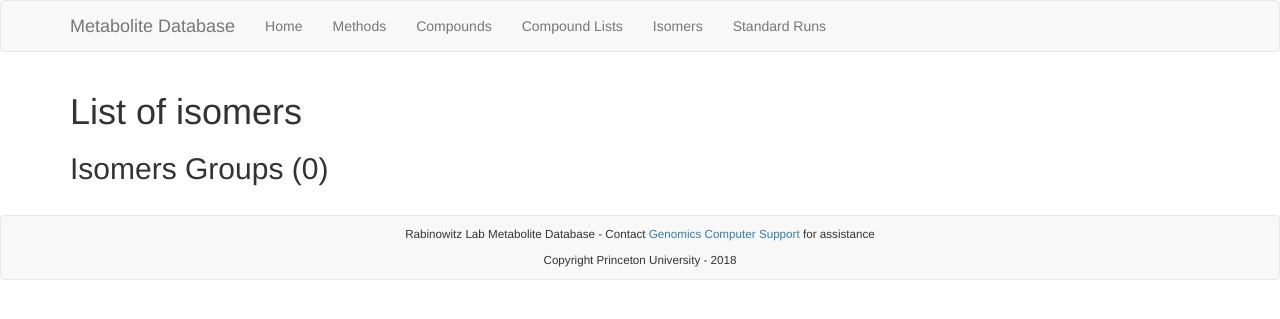
After one commit to lparsons/metabolite_database, a Flask app: page /isomers in a window 1280 px wide. The commit adds this page. Shown: the top 319 px of the page. Run offline with Flask 2, Linux system fonts and the light colour scheme; data that the repository does not hold is empty; parts of the project's set-up code (start-up, migrations or seed data) failed here and were passed over; some libraries are stand-ins or nearby versions.

Commit message:
Add isomers page
Fixes issue #9

```diff
--- a/metabolite_database/main/routes.py
+++ b/metabolite_database/main/routes.py
@@ -1,3 +1,5 @@
+from itertools import groupby
+from operator import attrgetter
 from flask import (render_template, current_app, redirect, url_for)
 from metabolite_database.models import (Compound, ChromatographyMethod,
                                         StandardRun, CompoundList)
@@ -103,3 +105,14 @@ def standard_run(id):
     # TODO Fix date represntation (how to use moment for format?)
     return render_template('main/standard_run.html',
                            title="Standard run: {}".format(run.date), run=run)
+
+
+@bp.route('/isomers')
+def isomers():
+    compounds = Compound.query.order_by(Compound.molecular_formula).all()
+    isomer_groups = [list(c) for k, c in
+                     groupby(compounds, attrgetter('molecular_formula'))]
+    isomer_groups = [item for item in isomer_groups if len(item) > 1]
+    return render_template('main/isomers.html',
+                           title="List of isomers",
+                           isomer_groups=isomer_groups)
--- a/metabolite_database/models.py
+++ b/metabolite_database/models.py
@@ -106,7 +106,7 @@ class Compound(db.Model):
             Compound.id != self.id).all()
 
     def __repr__(self):
-        return '<Compound {}>'.format(self.name)
+        return '<Compound {}:{}>'.format(self.id, self.name)
 
 
 class DbXref(db.Model):
--- a/metabolite_database/templates/base.html
+++ b/metabolite_database/templates/base.html
@@ -37,9 +37,10 @@
       <div class="collapse navbar-collapse" id="bs-example-navbar-collapse-1">
         <ul class="nav navbar-nav">
           <li><a href="{{ url_for('main.index') }}">Home</a></li>
+          <li><a href="{{ url_for('main.methods') }}">Methods</a></li>
           <li><a href="{{ url_for('main.compounds') }}">Compounds</a></li>
           <li><a href="{{ url_for('main.compound_lists') }}">Compound Lists</a></li>
-          <li><a href="{{ url_for('main.methods') }}">Methods</a></li>
+          <li><a href="{{ url_for('main.isomers') }}">Isomers</a></li>
           <li><a href="{{ url_for('main.standard_runs') }}">Standard Runs</a></li>
         </ul>
       </div>
--- /dev/null
+++ b/metabolite_database/templates/main/isomers.html
@@ -0,0 +1,26 @@
+{% extends "base.html" %}
+
+{% block scripts %}
+  {{super()}}
+  <script type="text/javascript">
+    $(document).ready(function() {
+      $('#isomers').DataTable();
+    });
+  </script>
+{% endblock %}
+
+{% block app_content %}
+  <h1>{{ title }}</h1>
+
+  <h2>Isomers Groups ({{ isomer_groups | length }})</h2>
+  {% for isomer_group in isomer_groups %}
+    <h4>{{ isomer_group[0].molecular_formula }}</h4>
+    <ul class="list-group">
+    {% for isomer in isomer_group %}
+    <li class="list-group-item">
+      <a href="{{ url_for('main.compound', id=isomer.id) }}">{{ isomer.name }}</a>
+    </li>
+    {% endfor %}
+  </ul>
+  {% endfor %}
+{% endblock %}
```
Also changed, not shown: metabolite_database/templates/main/compound.html (+0 -8 lines).
